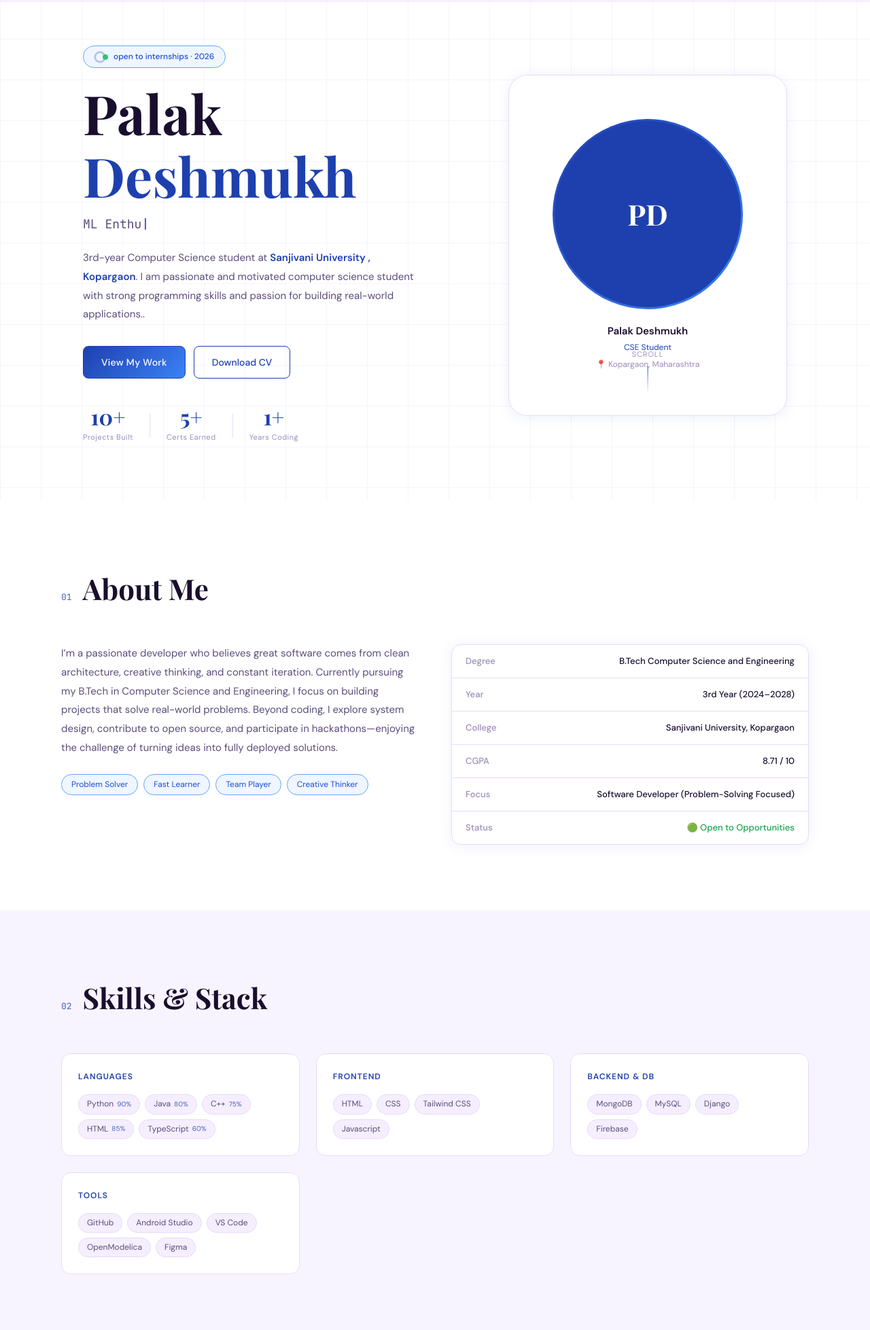
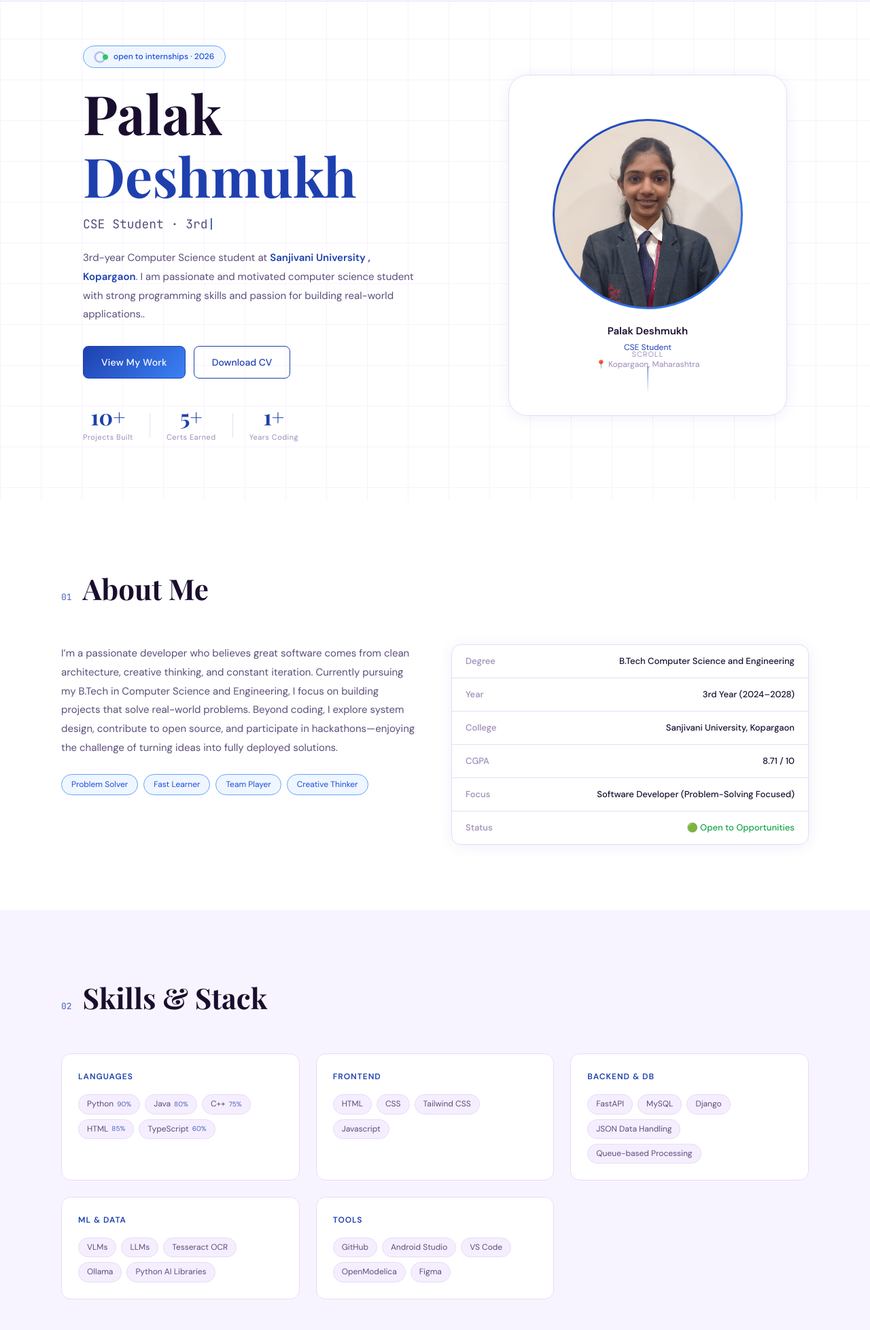
Before and after one commit to Palak9763/PortFolioP, a plain HTML site: page index.html in a window 1280 px wide. Shown: the part 63-2020 px from the top of the page at 68% size. Drawn offline with nearby package versions, Linux system fonts and the light colour scheme.

Commit message:
Update Portfolio

```diff
--- a/index.html
+++ b/index.html
@@ -183,27 +183,26 @@ Beyond coding, I explore system design, contribute to open source, and participa
         <div class="skill-category reveal">
           <h3 class="cat-title">Backend & DB</h3>
           <div class="skill-pills">
-            <!--<span class="skill-pill">Node.js</span>-->
-           <!-- <span class="skill-pill">Express.js</span>-->
-            <span class="skill-pill">MongoDB</span>
+            <span class="skill-pill">FastAPI</span>
             <span class="skill-pill">MySQL</span>
             <span class="skill-pill">Django</span>
-            <span class="skill-pill">Firebase</span>
+            <span class="skill-pill">JSON Data Handling</span>
+            <span class="skill-pill">Queue-based Processing</span>
           </div>
         </div>
 
-        <!--
+
         <div class="skill-category reveal">
           <h3 class="cat-title">ML & Data</h3>
           <div class="skill-pills">
-            <span class="skill-pill">TensorFlow</span>
-            <span class="skill-pill">Scikit-learn</span>
-            <span class="skill-pill">Pandas</span>
-            <span class="skill-pill">NumPy</span>
-            <span class="skill-pill">Matplotlib</span>
-            <span class="skill-pill">Jupyter</span>
+            <span class="skill-pill">VLMs</span>
+            <span class="skill-pill">LLMs</span>
+            <span class="skill-pill">Tesseract OCR</span>
+            <span class="skill-pill">Ollama</span>
+            <span class="skill-pill">Python AI Libraries</span>
+
           </div>
-        </div>-->
+        </div>
         <div class="skill-category reveal">
           <h3 class="cat-title">Tools</h3>
           <div class="skill-pills">
@@ -282,7 +281,7 @@ Beyond coding, I explore system design, contribute to open source, and participa
             <p class="proj-desc">Developing a medicine tracking and distribution system to make healthcare more affordable and accessible. The platform reduces costs by eliminating intermediaries like wholesalers and retailers, enabling direct delivery of medicines to users at lower prices while improving overall health and well-being.</p>
             <div class="proj-meta">
               <div class="proj-tags">
-                <span>Figma</span><span>CSS</span><span>Socket.io</span>
+                <span>Figma</span><span>CSS</span>
               </div>
               <a href="#" class="proj-demo-btn">Live Demo</a>
             </div>
@@ -364,79 +363,7 @@ It combines them into a single, simple, and private health score.
 
       <div class="timeline">
 
-        <!--<div class="timeline-item reveal" data-side="right">
-          <div class="timeline-dot"></div>
-          <div class="timeline-card">
-            <span class="timeline-type work">Hackathon</span>
-            <h3>Kurukshetra 2025</h3>
-            <p>Participated 🎯</p>
-            <p class="tl-place">MIT,Pune</p>
-            <p class="tl-date">August 2025 . 24h Hackathon</p>
-            <ul class="tl-bullets">
-              <li>Built SmartGuide, an AI-powered event planning tool for booking, scheduling, and arrangements</li>
-              <li>Designed to automate tasks, adapt in real time, and simplify event management</li>
-            </ul>
-            <div class="tl-actions">
-              <a class="btn-view-cert" href="https://drive.google.com/file/d/1t2RBf0ZDyFLn2IgjbTW_d4CZRfTKn1XD/view?usp=drivesdk">View</a>
-            </div>
-          </div>
-        </div>
 
-
-
-        <div class="timeline-item reveal" data-side="right">
-          <div class="timeline-dot"></div>
-          <div class="timeline-card">
-            <span class="timeline-type work">Hackathon</span>
-            <h3>Innoyudh 2025 </h3>
-            <p> Among Top 10 Finalist⭐ </p>
-            <p class="tl-place">NSRIT, Andhra Pradesh(Vizag)</p>
-            <p class="tl-date">December 2025 . 24h National Hackathon</p>
-            <ul class="tl-bullets">
-              <li>Developing a webcam-based health monitoring system that generates a real-time overall health score</li>
-              <li>Ensures privacy by processing data on-device and combining multiple health metrics into one dashboard</li>
-            </ul>
-            <div class="tl-actions">
-              <a class="btn-view-cert" href="https://drive.google.com/file/d/1Pn1P13wiq7MMzs3_Sqd8bQqzKvLZt0Pe/view?usp=drivesdk">View</a>
-            </div>
-          </div>
-        </div>
-
-        <div class="timeline-item reveal" data-side="left">
-          <div class="timeline-dot"></div>
-          <div class="timeline-card">
-            <span class="timeline-type hack">Hackathon</span>
-            <h3>Smart India Hackathon</h3>
-            <p>Participated 🎯</p>
-            <p class="tl-place">Sanjivani University,Kopargaon</p>
-            <p class="tl-date">February 2026 · 24h Hackathon</p>
-            <ul class="tl-bullets">
-              <li>No platform offers a real-time overall health score using only webcam data, highlighting the need for a privacy-first, on-device solution that combines multiple health metrics into a single dashboard.</li>
-            </ul>
-            <div class="tl-actions">
-              <a class="btn-view-cert" href="">View</a>
-            </div>
-          </div>
-        </div>
-
-
-         <div class="timeline-item reveal" data-side="left">
-          <div class="timeline-dot"></div>
-          <div class="timeline-card">
-            <span class="timeline-type hack">Idea Presentation</span>
-            <h3>DIPEX </h3>
-            <p>Participated 🎯</p>
-            <p class="tl-place">Sanjivani University,Kopargaon</p>
-            <p class="tl-date">February 2026 · </p>
-            <ul class="tl-bullets">
-              <li>Developing a webcam-based health monitoring system that generates a real-time overall health score</li>
-              <li>Ensures privacy by processing data on-device and combining multiple health metrics into one dashboard</li>
-            </ul>
-            <div class="tl-actions">
-              <a class="btn-view-cert" href="">View</a>
-            </div>
-          </div>
-        </div>-->
 
         <div class="timeline-item reveal" data-side="right">
           <div class="timeline-dot"></div>
--- a/script.js
+++ b/script.js
@@ -1,8 +1,3 @@
-/* ======================================
-   SARTHAK PORTFOLIO — SCRIPT.JS
-   ====================================== */
-
-/* ── CUSTOM CURSOR ── */
 const cursor = document.getElementById('cursor');
 const cursorDot = document.getElementById('cursorDot');
 let mouseX = 0, mouseY = 0;
@@ -29,12 +24,10 @@ document.querySelectorAll('a, button, .proj-card, .skill-pill, .cert-card').forE
   el.addEventListener('mouseleave', () => cursor.style.transform = 'scale(1)');
 });
 
-/* ── THEME TOGGLE ── */
 const html = document.documentElement;
 const themeToggle = document.getElementById('themeToggle');
 const toggleIcon = document.getElementById('toggleIcon');
 
-// Default is light theme
 let isDark = false;
 
 themeToggle.addEventListener('click', () => {
@@ -43,7 +36,6 @@ themeToggle.addEventListener('click', () => {
   toggleIcon.textContent = isDark ? '☀' : '☾';
 });
 
-/* ── HAMBURGER MENU ── */
 const hamburger = document.getElementById('hamburger');
 const mobileMenu = document.getElementById('mobileMenu');
 
@@ -54,14 +46,10 @@ mobileMenu.querySelectorAll('a').forEach(a => {
   a.addEventListener('click', () => mobileMenu.classList.remove('open'));
 });
 
-/* ── TYPED TEXT ── */
 const words = [
-  'Full Stack Developer',
-  'ML Enthusiast',
   'Problem Solver',
-  'CS Student · 3rd Year',
-  'Open Source Contributor',
-  'Hackathon Winner 🏆',
+  'CSE Student · 3rd Year',
+
 ];
 let wi = 0, ci = 0, deleting = false;
 const typedEl = document.getElementById('typedText');
@@ -88,7 +76,6 @@ function type() {
 }
 type();
 
-/* ── SCROLL REVEAL ── */
 const observer = new IntersectionObserver((entries) => {
   entries.forEach((entry, i) => {
     if (entry.isIntersecting) {
@@ -127,13 +114,11 @@ const statsObserver = new IntersectionObserver((entries) => {
 const heroStats = document.querySelector('.hero-stats');
 if (heroStats) statsObserver.observe(heroStats);
 
-/* ── PROJECT FILTER ── */
 const filterBtns = document.querySelectorAll('.filter-btn');
 const projCards = document.querySelectorAll('.proj-card');
 
 filterBtns.forEach(btn => {
   btn.addEventListener('click', () => {
-    // Update active state
     filterBtns.forEach(b => b.classList.remove('active'));
     btn.classList.add('active');
 
@@ -142,7 +127,6 @@ filterBtns.forEach(btn => {
       const cat = card.dataset.cat;
       if (filter === 'all' || cat === filter) {
         card.classList.remove('hidden');
-        // Re-trigger animation
         card.style.opacity = '0';
         card.style.transform = 'translateY(16px)';
         setTimeout(() => {
@@ -157,7 +141,6 @@ filterBtns.forEach(btn => {
   });
 });
 
-/* ── CONTACT FORM ── */
 const contactForm = document.getElementById('contactForm');
 const sendBtn = document.getElementById('sendBtn');
 const btnText = document.getElementById('btnText');
@@ -181,7 +164,6 @@ if (contactForm) {
   });
 }
 
-/* ── NAVBAR SCROLL EFFECT ── */
 const navbar = document.getElementById('navbar');
 window.addEventListener('scroll', () => {
   if (window.scrollY > 50) {
@@ -190,27 +172,28 @@ window.addEventListener('scroll', () => {
     navbar.style.boxShadow = 'none';
   }
 
-  // Back to top button
   backTop.classList.toggle('visible', window.scrollY > 400);
 });
 
-/* ── BACK TO TOP ── */
 const backTop = document.getElementById('backTop');
 backTop.addEventListener('click', () => {
   window.scrollTo({ top: 0, behavior: 'smooth' });
 });
 
-/* ── PHOTO UPLOAD ── */
 const photoFrame = document.getElementById('photoFrame');
 const photoInput = document.getElementById('photoInput');
 const photoImg = document.getElementById('photoImg');
 const photoInitials = document.getElementById('photoInitials');
 
-// Load saved image on page load
 window.addEventListener('load', () => {
   const savedImage = localStorage.getItem('profileImage');
+  const defaultImage = 'images/Palak_profile.jpeg';
   if (savedImage) {
     photoImg.src = savedImage;
+    photoImg.style.display = 'block';
+    photoInitials.style.display = 'none';
+  } else {
+    photoImg.src = defaultImage;
     photoImg.style.display = 'block';
     photoInitials.style.display = 'none';
   }
@@ -232,7 +215,6 @@ photoInput.addEventListener('change', (e) => {
   reader.readAsDataURL(file);
 });
 
-// Add delete functionality on right-click
 photoFrame.addEventListener('contextmenu', (e) => {
   e.preventDefault();
   if (photoImg.style.display === 'block') {
@@ -245,7 +227,6 @@ photoFrame.addEventListener('contextmenu', (e) => {
   }
 });
 
-/* ── SMOOTH NAV LINK SCROLL ── */
 document.querySelectorAll('a[href^="#"]').forEach(anchor => {
   anchor.addEventListener('click', (e) => {
     const target = document.querySelector(anchor.getAttribute('href'));
@@ -256,14 +237,12 @@ document.querySelectorAll('a[href^="#"]').forEach(anchor => {
   });
 });
 
-/* ── SKILL PILL HOVER RIPPLE ── */
 document.querySelectorAll('.skill-pill').forEach(pill => {
   pill.addEventListener('mouseenter', function () {
     this.style.transition = 'all 0.2s ease';
   });
 });
 
-/* ── STAGGERED REVEAL FOR GRID CHILDREN ── */
 function staggerReveal(containerSelector, delay = 80) {
   const containers = document.querySelectorAll(containerSelector);
   containers.forEach(container => {
@@ -284,10 +263,8 @@ staggerReveal('.proj-grid', 100);
 staggerReveal('.cert-grid', 90);
 staggerReveal('.skills-categories', 80);
 
-/* ── DOWNLOAD CV ── */
 document.getElementById('downloadResume').addEventListener('click', (e) => {
   e.preventDefault();
-  // Use the actual resume PDF file stored in the Resume folder
   const cvContent = 'Resume/Palak_Deshmukh_Resume.pdf';
   const a = document.createElement('a');
   a.href = cvContent;
--- a/style.css
+++ b/style.css
@@ -1,8 +1,3 @@
-/* ======================================
-   SARTHAK PORTFOLIO — STYLE.CSS
-   Theme: White + Blue (Light-first)
-   ====================================== */
-
 @import url('https://fonts.googleapis.com/css2?family=Playfair+Display:wght@400;500;700&family=DM+Sans:wght@300;400;500;600&family=JetBrains+Mono:wght@400;500&display=swap');
 
 /* ── TOKENS ── */
```
Also changed, not shown: images/Palak_profile.jpeg (added), images/profile.svg (added).
